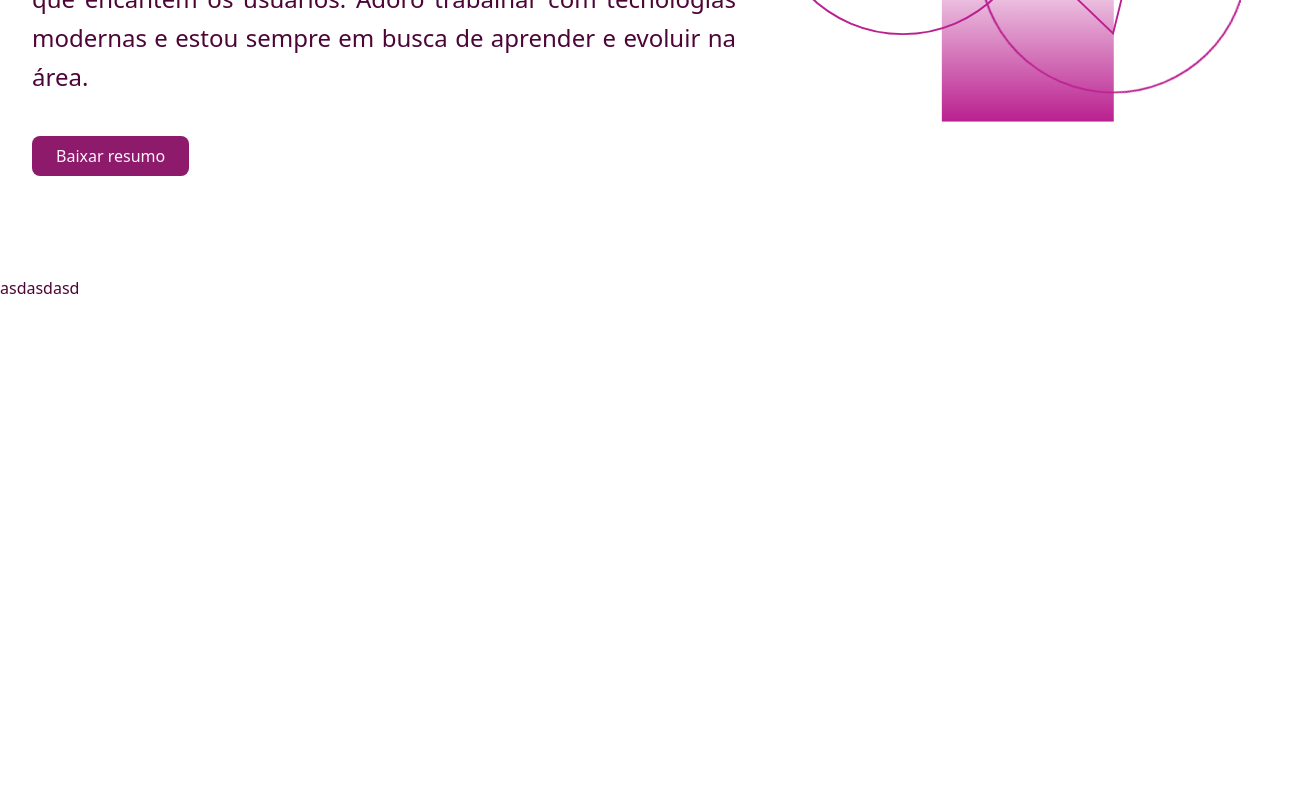
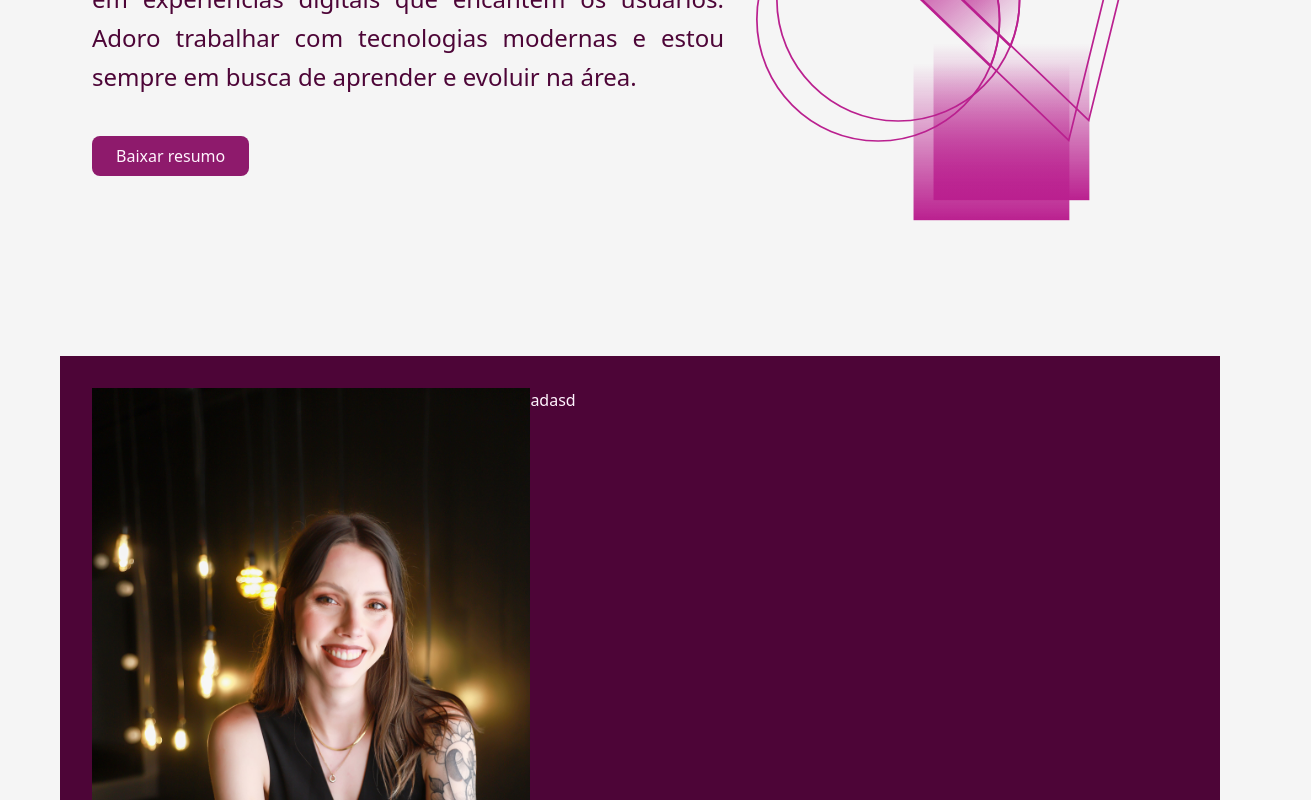
Before and after one commit to wentzpatricia/portfolio, a React (Vite) app: page / in a window 1280 px wide. Shown: the part 548-1348 px from the top of the page, 1311 px wide, since content can reach past the window. Before the commit the page ends 848 px from the top, so only its background shows below. Built offline with nearby package versions, Linux system fonts and the light colour scheme.

Commit message:
fix: ajustando espaçamento layout e adicionando foto no about

```diff
--- a/src/App.tsx
+++ b/src/App.tsx
@@ -3,10 +3,10 @@ import Header from "./containers/Header/Header";
 
 function App() {
   return (
-    <main>
+    <>
       <Header />
       <MainContent />
-    </main>
+    </>
   );
 }
 export default App;
--- a/src/components/MainContent/MainContent.tsx
+++ b/src/components/MainContent/MainContent.tsx
@@ -1,12 +1,12 @@
-import About from '../../pages/About/About';
-import Home from '../../pages/Home/Home';
+import About from "../../pages/About/About";
+import Home from "../../pages/Home/Home";
 
 const MainContent = () => {
   return (
-    <>
-        <Home />
-        <About />
-    </>
+    <main className="w-full md:pt-20 md:px-15 flex flex-col pt-15 px-5">
+      <Home />
+      <About />
+    </main>
   );
 };
 
--- a/src/index.css
+++ b/src/index.css
@@ -1,4 +1,17 @@
 @import "tailwindcss";
+
+::-webkit-scrollbar {
+  width: 8px;
+}
+
+::-webkit-scrollbar-thumb {
+  background: #3b0029;
+  border-radius: 15px;
+}
+
+::-webkit-scrollbar-thumb:hover {
+  background: #3b0029;
+}
 
 @theme {
   --color-medium-red-violet-50: #fff4fd;
@@ -14,9 +27,8 @@
   --color-medium-red-violet-950: #4d0537;
 }
 
-
 :root {
-  --color-background: #ffffff;
+  --color-background: #f5f5f5;
   --color-text: #4d0537;
 
   --color-medium-red-violet-50: #fff4fd;
@@ -30,6 +42,10 @@
   --color-medium-red-violet-800: #8e1a6c;
   --color-medium-red-violet-900: #741b58;
   --color-medium-red-violet-950: #4d0537;
+
+  ::-webkit-scrollbar-track {
+    background: #fff;
+  }
 }
 
 .dark {
@@ -47,6 +63,10 @@
   --color-medium-red-violet-800: #fdd1f5;
   --color-medium-red-violet-900: #ffe8fc;
   --color-medium-red-violet-950: #fff4fd;
+
+  ::-webkit-scrollbar-track {
+    background: #000;
+  }
 }
 
 body {
@@ -81,5 +101,4 @@ body {
   .animate-rotate-diagonal {
     animation: rotateDiagonal 10s infinite linear;
   }
-
 }
--- a/src/pages/About/About.tsx
+++ b/src/pages/About/About.tsx
@@ -1,8 +1,16 @@
-
-const About = () => (
-    <section id="about">
-        asdasdasd
+const About = () => {
+  const img = "../../../src/assets/img/about.jpg";
+  return (
+    <section
+      id="about"
+      className="mt-20 p-8 w-full flex flex-wrap  bg-medium-red-violet-950 text-medium-red-violet-50"
+    >
+      <figure className=" w-full md:w-2/5 min-w-[300px] min-h-[300px]">
+        <img src={img} alt="imagem de perfil de patricia moraes" />
+      </figure>
+      <div className="w-full md:w-3/5 ">adasd</div>
     </section>
   );
+};
 
-  export default About;
+export default About;
--- a/src/pages/Home/Home.tsx
+++ b/src/pages/Home/Home.tsx
@@ -1,15 +1,12 @@
-import Detail from '../../../src/assets/img/detail-home.svg?react';
-
+import Detail from "../../../src/assets/img/detail-home.svg?react";
 
 const Home = () => {
+  const handleDownload = () => {
+    const fileUrl = "../../../public/doc/curriculo.pdf";
 
-  const handleDownload = () => {
+    const fileName = "curriculo_patricia.pdf";
 
-    const fileUrl = '../../../public/doc/curriculo.pdf';
-
-    const fileName = 'curriculo_patricia.pdf';
-
-    const link = document.createElement('a');
+    const link = document.createElement("a");
     link.href = fileUrl;
     link.download = fileName;
 
@@ -18,32 +15,42 @@ const Home = () => {
     link.click();
 
     document.body.removeChild(link);
-
   };
 
-  return(
-    <section id="home" className="pt-20 flex flex-wrap justify-center">
+  return (
+    <section id="home" className="flex flex-wrap justify-center">
       <div className="w-full md:w-3/5 py-25 px-8">
         <p className="pb-6 text-5xl md:text-9xl font-extrabold">
-        <span className="bg-clip-text text-transparent bg-[linear-gradient(to_right,var(--color-medium-red-violet-600),var(--color-medium-red-violet-700),var(--color-medium-red-violet-800),var(--color-medium-red-violet-900),var(--color-medium-red-violet-950))] bg-[length:200%_auto] animate-gradient">
-          front-end
-        </span>
+          <span className="bg-clip-text text-transparent bg-[linear-gradient(to_right,var(--color-medium-red-violet-600),var(--color-medium-red-violet-700),var(--color-medium-red-violet-800),var(--color-medium-red-violet-900),var(--color-medium-red-violet-950))] bg-[length:200%_auto] animate-gradient">
+            front-end
+          </span>
         </p>
         <p className="pb-6 flex flex-col  md:text-2xl font-normal leading-relaxed text-justify">
-          <span>Olá ✨, me chamo Patrícia e sou uma desenvolvedora front-end apaixonada por criar interfaces digitais funcionais, responsivas e visualmente atraentes.
-          Com um olhar atento aos detalhes e foco em boas práticas de desenvolvimento, meu objetivo é transformar ideias em experiências digitais que encantem os usuários.
-          Adoro trabalhar com tecnologias modernas e estou sempre em busca de aprender e evoluir na área.</span>
+          <span>
+            Olá ✨, me chamo Patrícia e sou uma desenvolvedora front-end
+            apaixonada por criar interfaces digitais funcionais, responsivas e
+            visualmente atraentes. Com um olhar atento aos detalhes e foco em
+            boas práticas de desenvolvimento, meu objetivo é transformar ideias
+            em experiências digitais que encantem os usuários. Adoro trabalhar
+            com tecnologias modernas e estou sempre em busca de aprender e
+            evoluir na área.
+          </span>
         </p>
 
-        <button onClick={handleDownload} type="button" className="mt-4 px-6 py-2 bg-medium-red-violet-800 text-medium-red-violet-50 font-medium rounded-lg cursor-pointer">Baixar resumo</button>
+        <button
+          onClick={handleDownload}
+          type="button"
+          className="mt-4 px-6 py-2 bg-medium-red-violet-800 text-medium-red-violet-50 font-medium rounded-lg cursor-pointer"
+        >
+          Baixar resumo
+        </button>
       </div>
-      <figure className="my-2 w-full md:w-2/5 min-w-[300px] min-h-[300px] p-4 flex justify-center items-center relative text-medium-red-violet-700">
+      <figure className="my-2 w-full md:w-2/5 min-w-[300px] min-h-[300px] p-4 hidden md:flex justify-center items-end relative text-medium-red-violet-700">
         <Detail className="absolute max-w-full max-h-full animate-rotate-diagonal" />
         <Detail className="absolute max-w-full max-h-full" />
       </figure>
-
     </section>
-  )
+  );
 };
 
 export default Home;
```
Also changed, not shown: src/assets/img/about.jpg (added), 1 other file (tests, documents, lock files or other folders).
